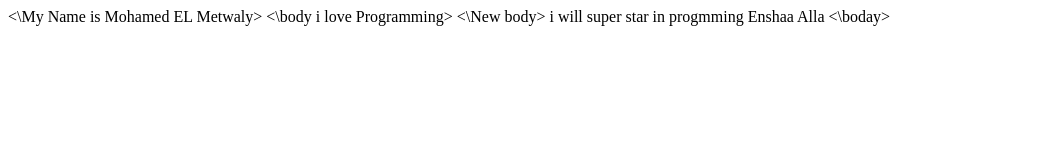
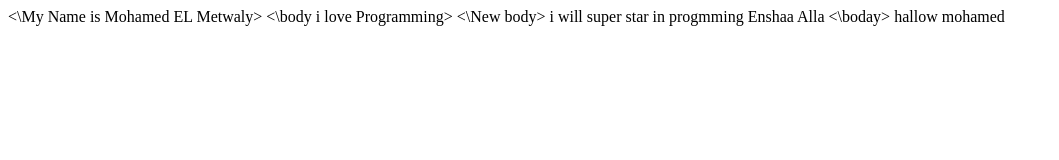
Before and after one commit to Oxciman/Oxciman, a plain HTML site: page index.html in a window 1280 px wide. Shown: the whole page, without its empty margins (0-1059 px from the left). Drawn offline with Linux system fonts and the light colour scheme.

Commit message:
index.html

```diff
--- a/index.html
+++ b/index.html
@@ -8,3 +8,4 @@
 		<\New body>
 		i will super star in progmming Enshaa Alla
 		<\boday>
+hallow mohamed
```
